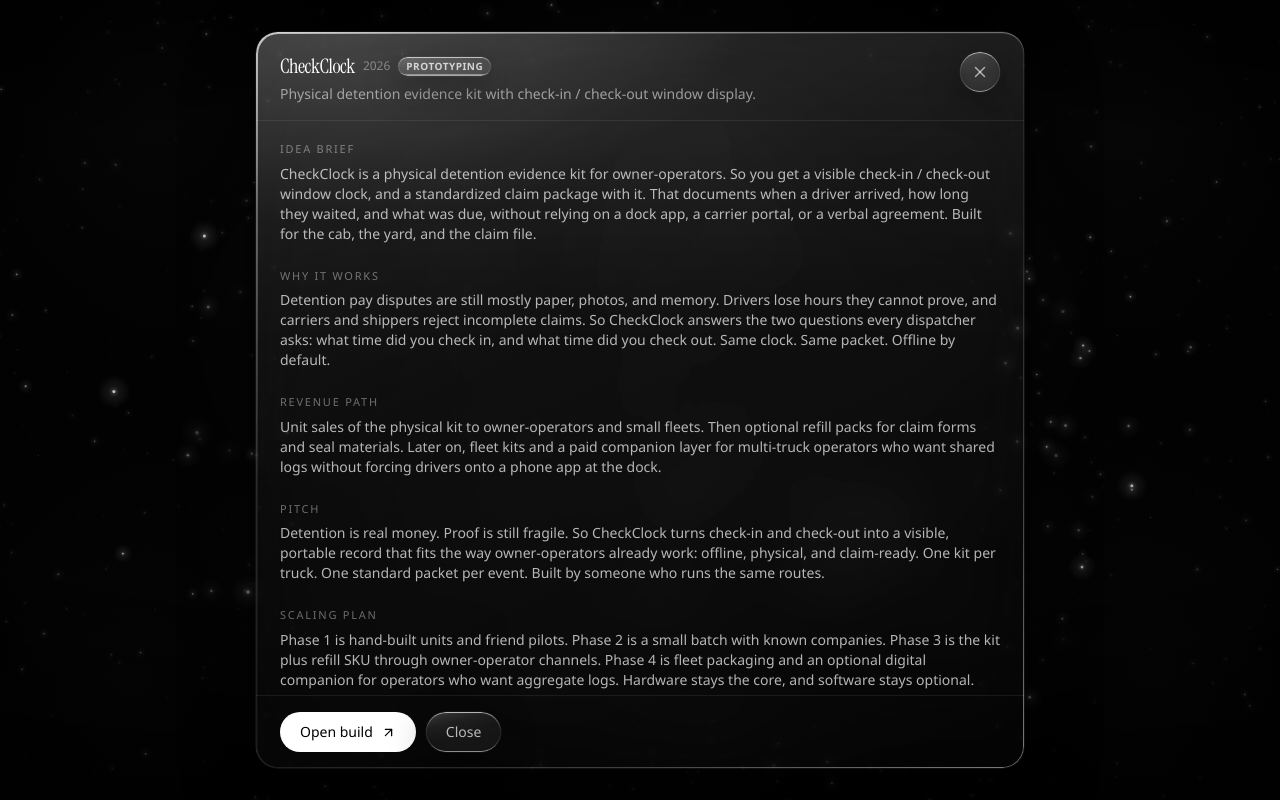
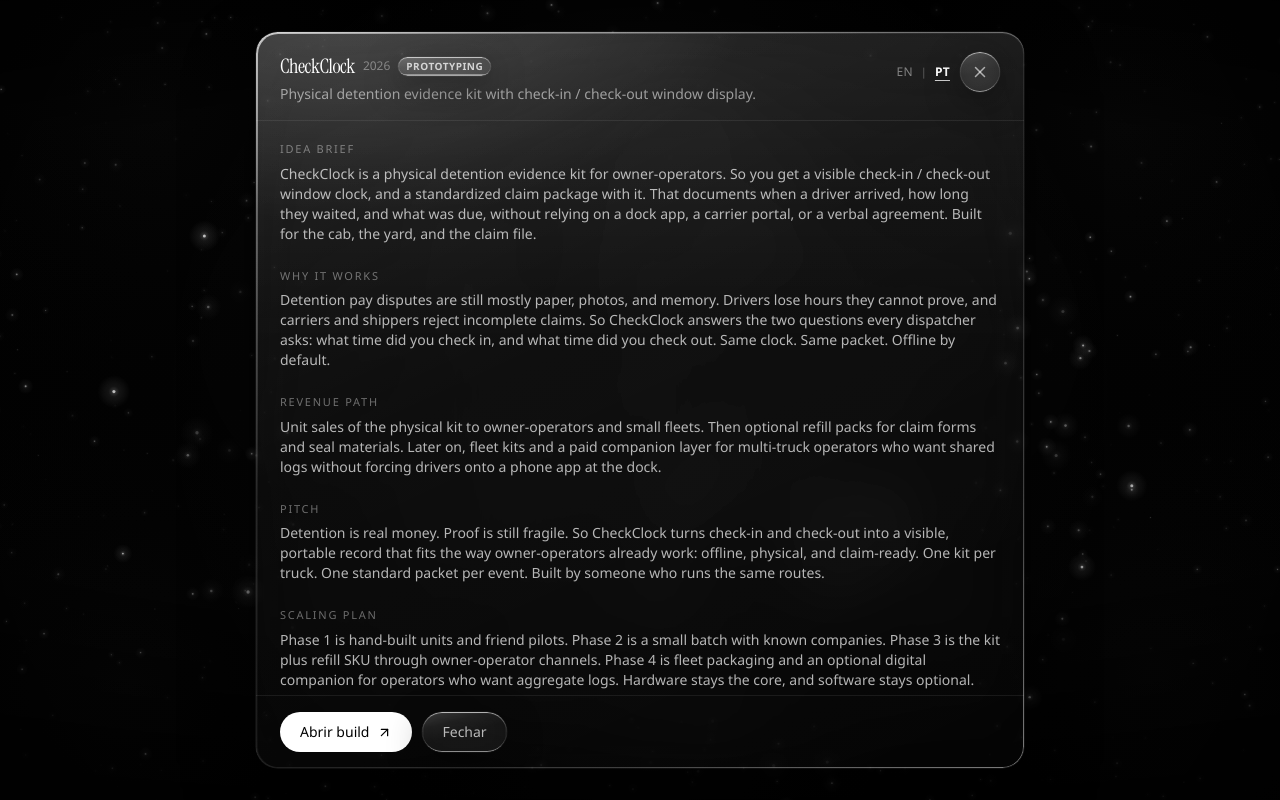
Before and after one commit to artistdbjohnson/dglxss.com, a Next.js app: page /access in a window 1280 px wide. Built offline with nearby package versions, Linux system fonts and the light colour scheme.

Commit message:
wip: locale-wire remaining about/clients chrome
Follow-up to 85bfa57 before box reset.

```diff
--- a/components/about-title.tsx
+++ b/components/about-title.tsx
@@ -1,17 +1,25 @@
 "use client";
 
-const WORDS = ["builder", "maker", "dreamer"] as const;
+import { useLocale } from "@/lib/locale";
+import { t, UI } from "@/lib/ui-strings";
 
 export function AboutTitle() {
+  const { locale } = useLocale();
+  const words = [
+    t(UI.aboutWordBuilder, locale),
+    t(UI.aboutWordMaker, locale),
+    t(UI.aboutWordDreamer, locale),
+  ] as const;
+
   return (
     <p
       className="about-title about-stack text-white lowercase tracking-tight"
       style={{ fontFamily: "var(--font-serif), Georgia, serif" }}
-      aria-label="builder maker dreamer"
+      aria-label={words.join(" ")}
     >
-      {WORDS.map((word, i) => (
+      {words.map((word, i) => (
         <span
-          key={word}
+          key={`${word}-${i}`}
           className="about-stack-word"
           style={{ animationDelay: `${420 + i * 1200}ms` }}
         >
--- a/components/access-materials.tsx
+++ b/components/access-materials.tsx
@@ -3,6 +3,9 @@
 import { useCallback, useEffect, useMemo, useState } from "react";
 import { useRouter } from "next/navigation";
 import Link from "next/link";
+import { LanguageSwitch } from "@/components/language-switch";
+import { useLocale } from "@/lib/locale";
+import { t, UI } from "@/lib/ui-strings";
 import { ArrowUpRight, X } from "lucide-react";
 import { AboutParticles } from "@/components/about-particles";
 import { GO_LIVE_BUILDS, type GoLiveBuild } from "@/lib/go-live";
@@ -13,6 +16,7 @@
 }
 
 export function AccessMaterials() {
+  const { locale } = useLocale();
   const router = useRouter();
   const [build, setBuild] = useState<GoLiveBuild>(GO_LIVE_BUILDS[0]);
   const [ready, setReady] = useState(false);
@@ -51,7 +55,7 @@
   if (!ready) {
     return (
       <div className="min-h-dvh bg-black flex items-center justify-center">
-        <p className="text-white/40 text-sm">Loading…</p>
+        <p className="text-white/40 text-sm">{t(UI.loading, locale)}</p>
       </div>
     );
   }
@@ -75,7 +79,7 @@
       {/* Clickable backdrop — closes modal */}
       <button
         type="button"
-        aria-label="Close materials"
+        aria-label={t(UI.closeMaterials, locale)}
         onClick={close}
         className="fixed inset-0 z-10 cursor-default"
       />
@@ -109,14 +113,17 @@
                 {build.line}
               </p>
             </div>
+            <div className="shrink-0 flex items-center gap-2">
+              <LanguageSwitch />
               <button
                 type="button"
                 onClick={close}
-              aria-label="Close"
-              className="shrink-0 liquid-glass rounded-full p-2.5 text-white/60 hover:text-white hover:bg-white/[0.08] transition-colors min-h-10 min-w-10 inline-flex items-center justify-center"
+                aria-label={t(UI.close, locale)}
+                className="liquid-glass rounded-full p-2.5 text-white/60 hover:text-white hover:bg-white/[0.08] transition-colors min-h-10 min-w-10 inline-flex items-center justify-center"
               >
                 <X size={18} />
               </button>
+            </div>
           </header>
 
           {/* Scrollable body — no visible scrollbar; wheel / trackpad / touch still work */}
@@ -158,7 +165,7 @@
               href={`/builds/${build.id}`}
               className="inline-flex items-center gap-2 rounded-full bg-white text-black px-4 sm:px-5 py-2.5 text-sm font-medium min-h-10 hover:bg-white/90 transition-colors"
             >
-              Open build
+              {t(UI.openBuild, locale)}
               <ArrowUpRight size={15} />
             </Link>
             <button
@@ -166,7 +173,7 @@
               onClick={close}
               className="inline-flex items-center gap-2 rounded-full liquid-glass px-4 sm:px-5 py-2.5 text-sm font-medium min-h-10 text-white/70 hover:text-white hover:bg-white/[0.06] transition-colors"
             >
-              Close
+              {t(UI.close, locale)}
             </button>
           </footer>
         </article>
--- a/components/clients-portal.tsx
+++ b/components/clients-portal.tsx
@@ -2,6 +2,9 @@
 
 import { useCallback, useEffect, useMemo, useState } from "react";
 import Link from "next/link";
+import { LanguageSwitch } from "@/components/language-switch";
+import { useLocale } from "@/lib/locale";
+import { t, UI } from "@/lib/ui-strings";
 import { ArrowLeft, Check, Copy } from "lucide-react";
 import {
   DNS,
@@ -48,6 +51,7 @@
 }
 
 export function ClientsPortal() {
+  const { locale } = useLocale();
   const [state, setState] = useState<PortalState>(defaultState);
   const [hydrated, setHydrated] = useState(false);
   const [toast, setToast] = useState<string | null>(null);
@@ -127,7 +131,7 @@
   if (!hydrated) {
     return (
       <div className="min-h-dvh bg-black text-white flex items-center justify-center">
-        <p className="text-white/40 text-sm tracking-wide">Loading...</p>
+        <p className="text-white/40 text-sm tracking-wide">{t(UI.loading, locale)}</p>
       </div>
     );
   }
@@ -143,9 +147,12 @@
           >
             dglxss
           </Link>
+          <div className="flex items-center gap-3">
             <span className="liquid-glass rounded-full px-2.5 py-1 text-[11px] font-medium text-white/70">
-            For clients
+              {t(UI.forClients, locale)}
             </span>
+            <LanguageSwitch />
+          </div>
         </header>
         <div className="flex-1 flex flex-col justify-center px-5 sm:px-8 py-12 max-w-3xl mx-auto w-full">
           <p className="text-[0.6875rem] font-medium uppercase tracking-[0.2em] text-white/42 mb-3">
@@ -318,6 +325,8 @@
           >
             dglxss
           </Link>
+          <div className="flex items-center gap-3">
+            <LanguageSwitch />
             <button
               type="button"
               onClick={onStartOver}
@@ -325,6 +334,7 @@
             >
               Change path
             </button>
+          </div>
         </div>
         <p className="text-[0.6875rem] uppercase tracking-[0.16em] text-white/40">{pathMeta.phaseLabel}</p>
         <h1
```
Lines whose indentation alone changed are shown as unchanged.
